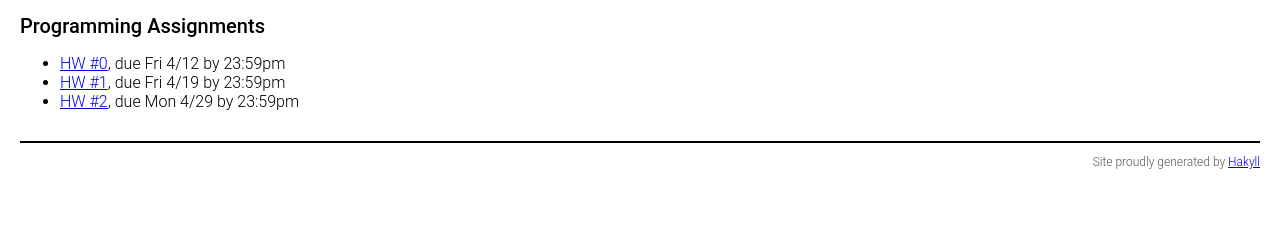
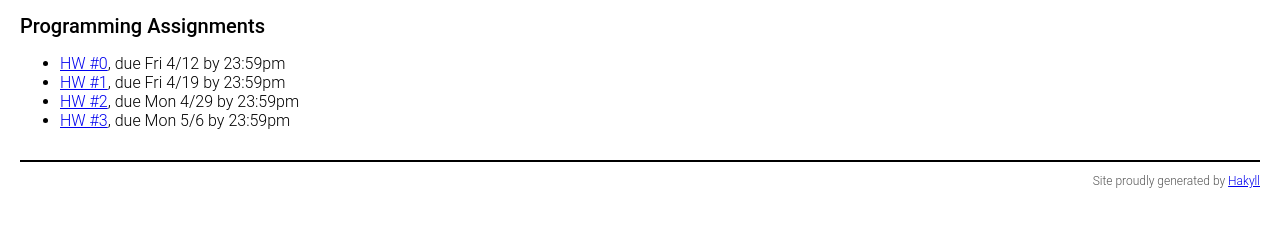
Before and after one commit to ucsd-cse131-sp19/web, a plain HTML site: page docs/assignments.html in a window 1280 px wide. Shown: the part 170-396 px from the top of the page. Drawn offline with Linux system fonts and the light colour scheme.

Commit message:
update page

```diff
--- a/docs/assignments.html
+++ b/docs/assignments.html
@@ -31,6 +31,7 @@
 <li><a href="https://github.com/ucsd-cse131-sp19/pa0">HW #0</a>, due Fri 4/12 by 23:59pm</li>
 <li><a href="https://github.com/ucsd-cse131-sp19/01-adder">HW #1</a>, due Fri 4/19 by 23:59pm</li>
 <li><a href="https://github.com/ucsd-cse131-sp19/02-boa">HW #2</a>, due Mon 4/29 by 23:59pm</li>
+<li><a href="https://github.com/ucsd-cse131-sp19/03-cobra">HW #3</a>, due Mon 5/6 by 23:59pm</li>
 </ul>
         </div>
         <div id="footer">
```
Also changed, not shown: 1 other file.
